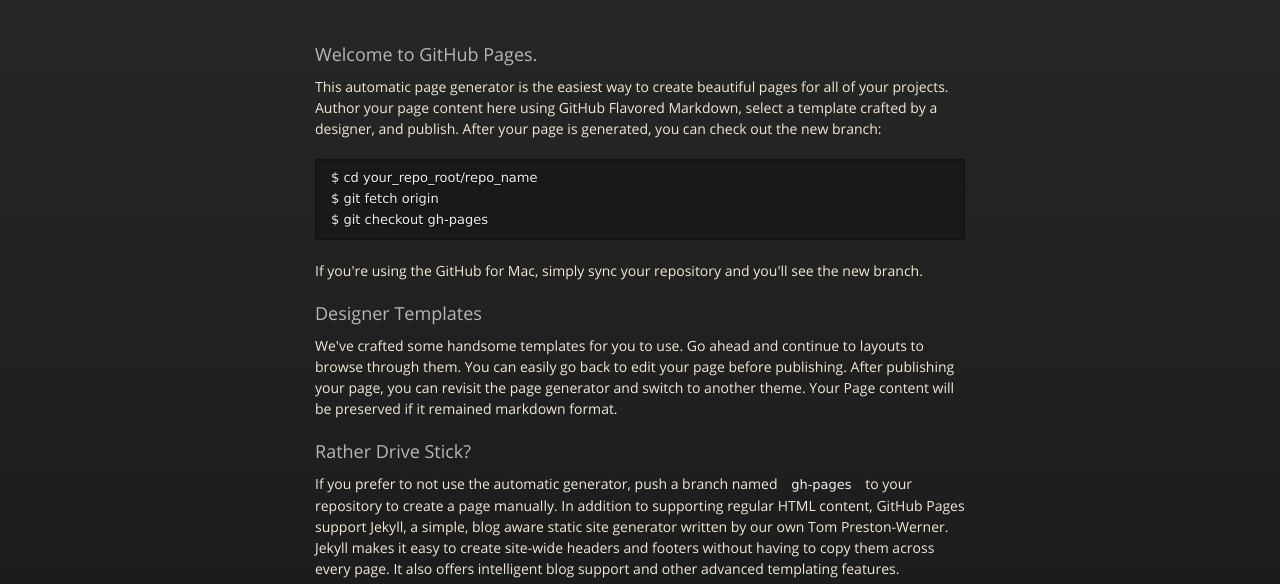
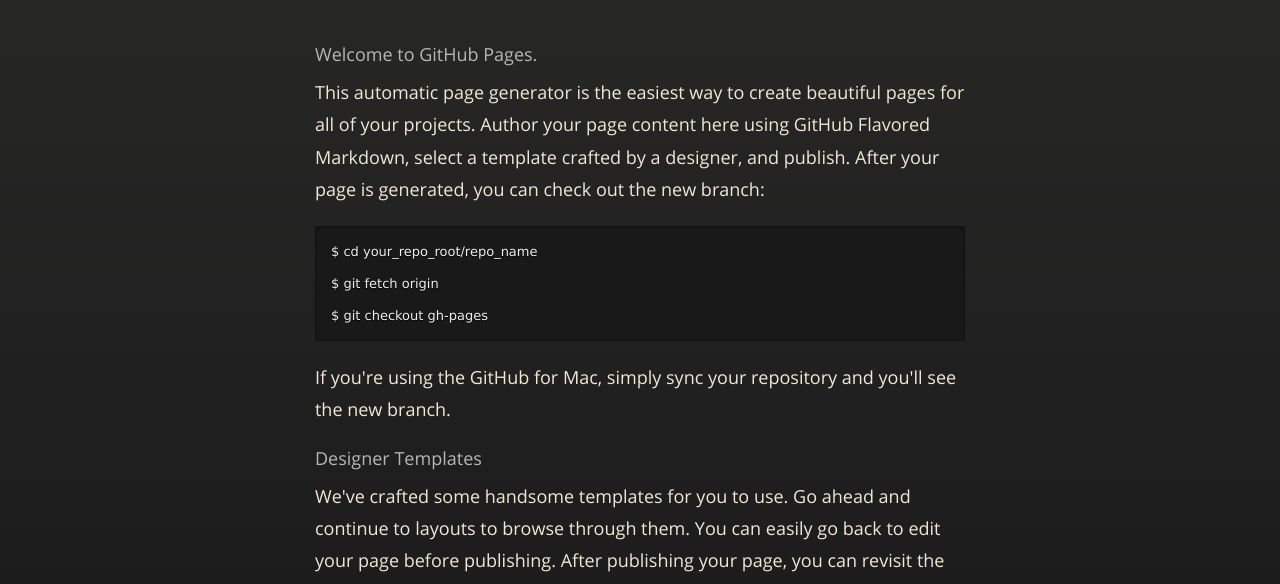
Before and after one commit to northern-electric-services/northern-electric-services.github.io, a plain HTML site: page index.html in a window 1280 px wide. Shown: the part 192-776 px from the top of the page. Drawn offline with nearby package versions, Linux system fonts and the light colour scheme.

Commit message:
trying to increase the font size

```diff
--- a/stylesheets/styles.css
+++ b/stylesheets/styles.css
@@ -531,7 +531,7 @@ table {
 body {
   padding: 0px 0 20px 0px;
   margin: 0px;
-  font: 14px/1.5 "OpenSansRegular", "Helvetica Neue", Helvetica, Arial, sans-serif;
+  font: 18px/1.8 "OpenSansRegular", "Helvetica Neue", Helvetica, Arial, sans-serif;
   color: #f0e7d5;
   font-weight: normal;
   background: #252525;
```
